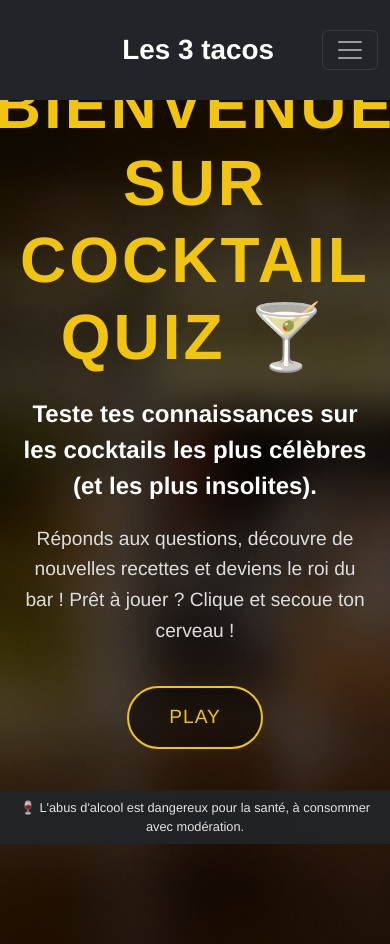
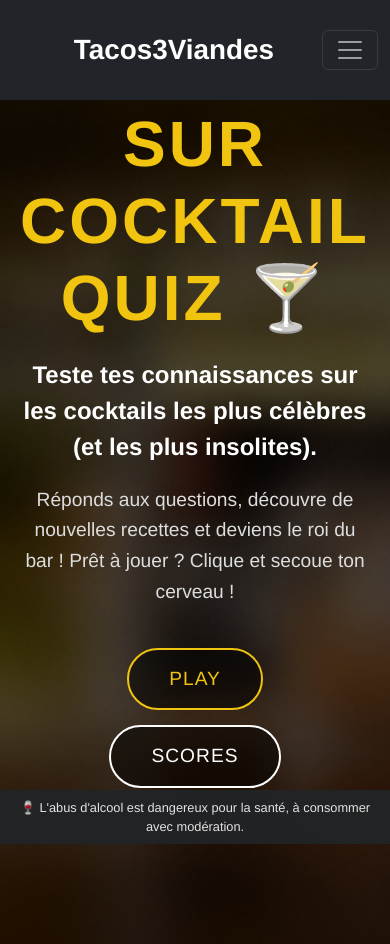
Before and after one commit to Tomm3110/Cocktail-Quizz, a Flask app: page / in a window 390 px wide. Run offline with Flask 3, Linux system fonts and the light colour scheme.

Commit message:
Ajout d'un bouton pour voir le tableau des scores

```diff
--- a/app/templates/home.html
+++ b/app/templates/home.html
@@ -76,12 +76,36 @@
             color: #000;
             cursor: pointer;
         }
+
+        /* NOUVEAU STYLE POUR LE BOUTON SCORE */
+        .btn-score {
+            margin-left: 20px;
+            color: #fff;
+            border-color: #fff;
+        }
+
+        .btn-score:hover {
+            background-color: #fff;
+            color: #000;
+            border-color: #fff;
+        }
+
+        /* Pour empiler les boutons sur mobile */
+        @media (max-width: 576px) {
+            .btn-score {
+                margin-left: 0;
+                margin-top: 15px;
+                display: block; /* Force le retour à la ligne sur petit écran */
+                width: fit-content;
+                margin-inline: auto; /* Centre le bouton */
+            }
+        }
     </style>
   </head>
   <body>
     <nav class="navbar navbar-expand-lg bg-dark py-4" data-bs-theme="dark">
       <div class="container-fluid">
-        <a class="navbar-brand fs-1 fw-bold me-5 order-lg-last ms-auto" href="#">Les 3 tacos</a>
+        <a class="navbar-brand fs-1 fw-bold me-5 order-lg-last ms-auto" href="#">Tacos3Viandes</a>
         <button class="navbar-toggler" type="button" data-bs-toggle="collapse" data-bs-target="#navbarNavAltMarkup" aria-controls="navbarNavAltMarkup" aria-expanded="false" aria-label="Toggle navigation">
           <span class="navbar-toggler-icon"></span>
         </button>
@@ -108,6 +132,11 @@
             <a href="{{ url_for('play') }}" class="btn-start">
               {{data.bouton}}
             </a>
+
+            <a href="{{ url_for('scores') }}" class="btn-start btn-score">
+              Scores
+            </a>
+
         </div>
     </div>
     <footer class="fixed-bottom bg-dark text-light text-center py-2" style="font-size: 0.8rem; opacity: 0.9;">
```
Also changed, not shown: app/scores.db.
